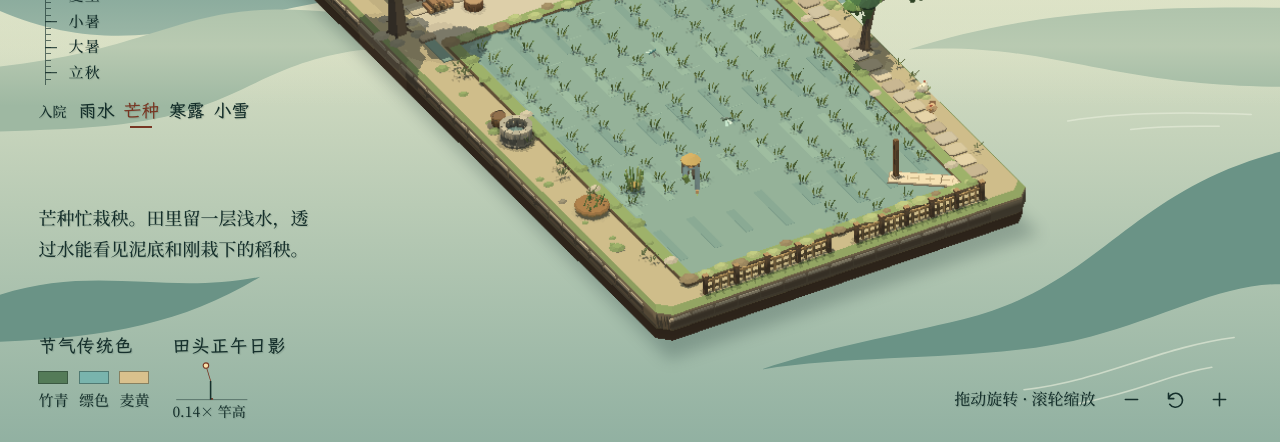
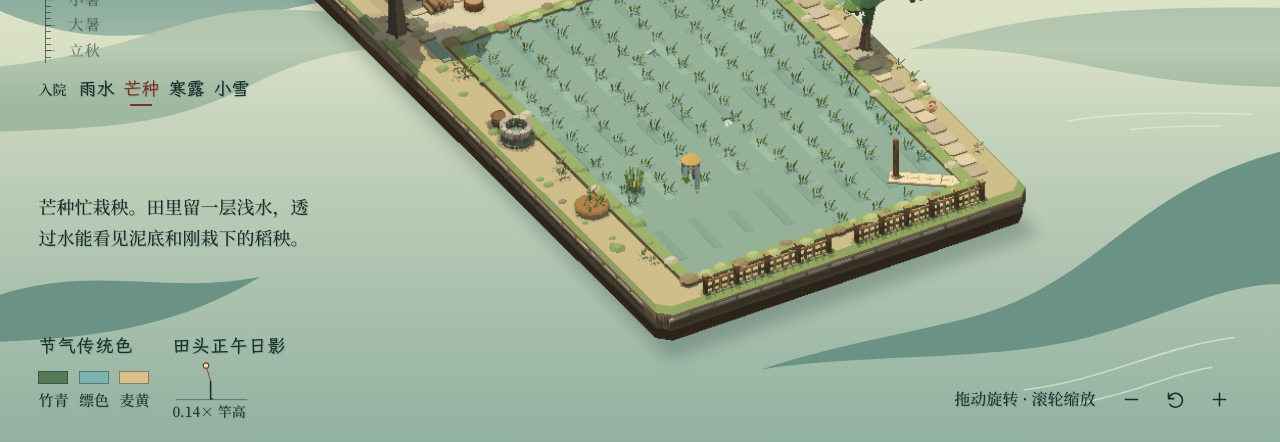
Before and after one commit to 3612455144/yi-yuan-zhi-shi, a plain HTML site: page index.html in a window 1280 px wide. Shown: the part 358-800 px from the top of the page. Drawn offline with Linux system fonts and the light colour scheme.

Commit message:
affordance: style.css

```diff
--- a/style.css
+++ b/style.css
@@ -94,16 +94,34 @@ button:focus-visible, canvas:focus-visible { outline:2px solid currentColor; out
   left:7px; width:5px; border-left:1.5px solid currentColor; opacity:.64;
   background:repeating-linear-gradient(to bottom,currentColor 0 1px,transparent 1px calc(var(--ruler-step) / 4));
 }
-.calendar-mark { position:relative; display:flex; align-items:center; padding-left:30px; font-size:clamp(15px,.98vw,18px); letter-spacing:.09em; }
-.calendar-mark::before { content:""; position:absolute; left:7px; top:50%; width:12px; border-top:1px solid currentColor; }
+/* 刻度：不可点，压低存在感 */
+.calendar-mark {
+  position:relative; display:flex; align-items:center; padding-left:30px;
+  font-size:clamp(15px,.98vw,18px); letter-spacing:.09em;
+  opacity:.55; cursor:default;
+}
+.calendar-mark::before { content:""; position:absolute; left:7px; top:50%; width:10px; border-top:1px solid currentColor; opacity:.7; }
+/* 入口：可点，站点圆点 + 下划线 */
 .term {
   position:relative; display:flex; align-items:center; gap:8px;
   padding:0 0 0 35px; border:0; background:transparent; text-align:left;
-  text-shadow:inherit; pointer-events:auto;
+  text-shadow:inherit; pointer-events:auto; cursor:pointer;
 }
 .term::before { content:""; position:absolute; left:7px; top:50%; width:20px; border-top:2px solid currentColor; }
-.term-name { font:500 clamp(21px,1.45vw,25px)/1 var(--display); letter-spacing:.065em; }
-.term small { font:500 clamp(13px,.86vw,15px)/1.12 var(--body-font); }
+.term::after {
+  content:""; position:absolute; left:24px; top:50%; width:6px; height:6px;
+  border-radius:50%; background:currentColor; transform:translate(-50%,-50%);
+}
+.term .term-name {
+  text-decoration:underline; text-decoration-thickness:1px; text-underline-offset:.24em;
+}
+.term:hover .term-name, .term[aria-current="true"] .term-name { text-decoration-thickness:2px; }
+.term small::after { content:"→"; margin-left:.55em; opacity:.5; font-size:.9em; }
+.ruler-sub {
+  margin:7px 0 9px; font-size:clamp(12px,.82vw,14px); letter-spacing:.06em; opacity:.74;
+}
+.term-name { font:500 clamp(21px,1.45vw,25px)/1 var(--display); letter-spacing:.065em; white-space:nowrap; }
+.term small { font:500 clamp(13px,.86vw,15px)/1.12 var(--body-font); white-space:nowrap; }
 .term[aria-current="true"], .term:hover { color:var(--mark); }
 .term[aria-current="true"] .term-name { font-size:clamp(24px,1.8vw,31px); }
 .term[aria-current="true"]::before { width:25px; border-width:3px; }
@@ -339,6 +357,7 @@ body[data-season="winter"] .landscape-sun { visibility:hidden; }
   .view-hint { font-size:14px; }
 }
 @media (max-width:720px), (max-height:680px) {
+  .ruler-sub { display:none; }
   .calendar {
     width:min(100%,335px); display:grid; grid-template-columns:max-content 1fr;
     grid-template-areas:"heading links" "scale scale"; align-items:center; column-gap:8px;
```
